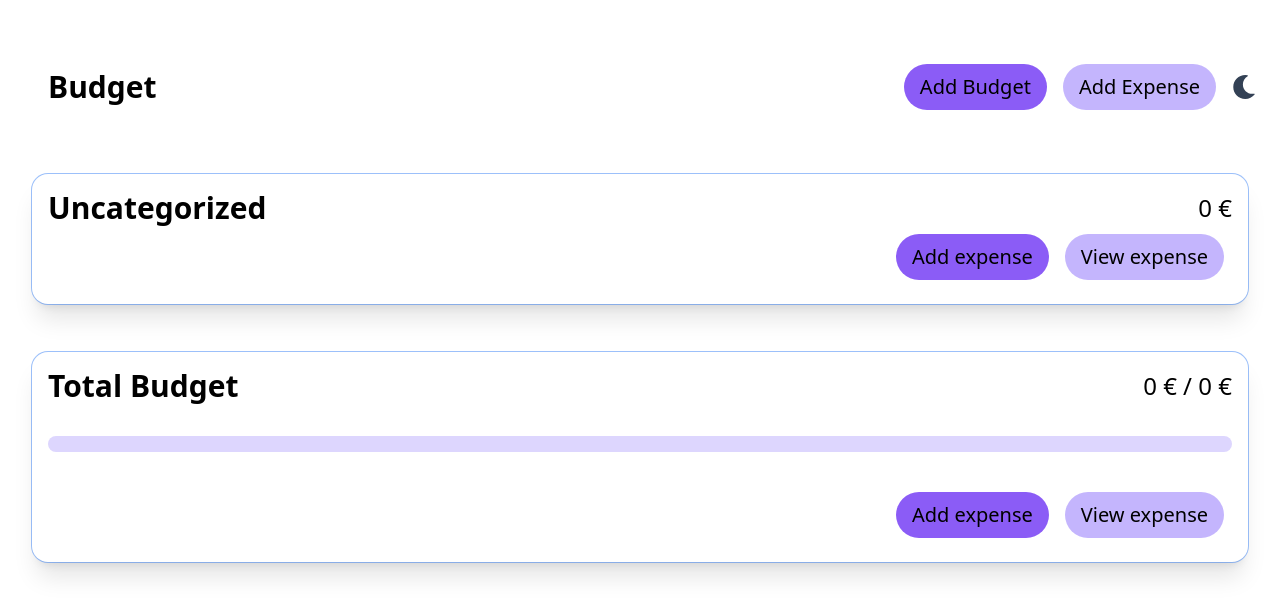
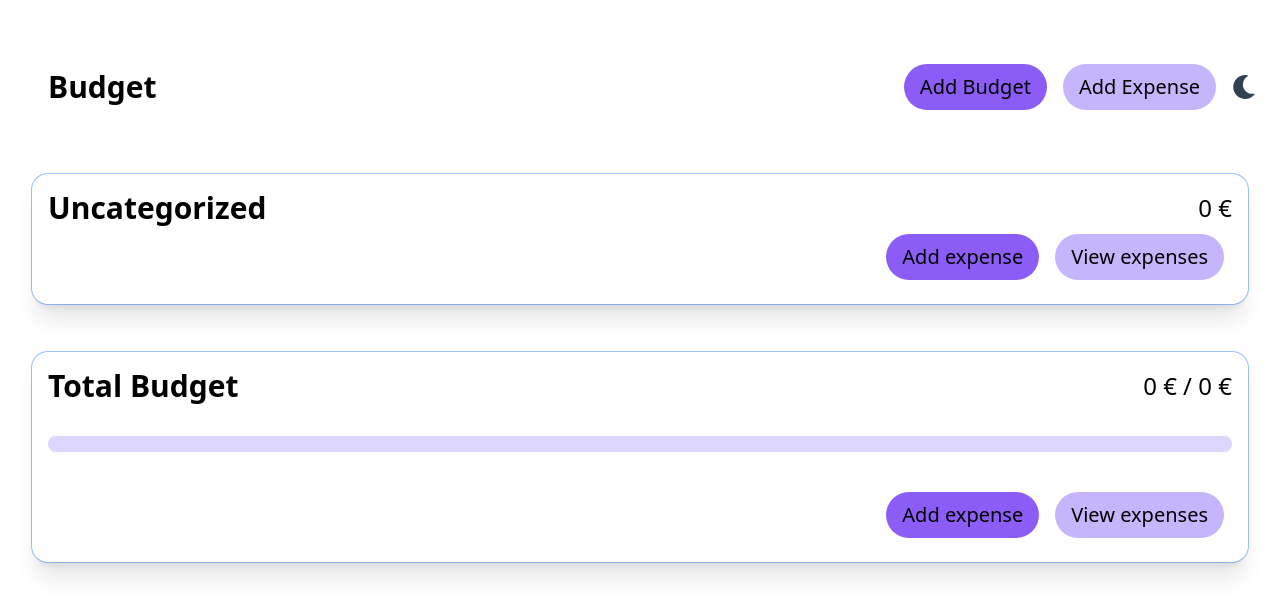
Before and after one commit to JessicaLoers/Budgeting-App, a Next.js app: page / in a window 1280 px wide. Shown: the top 616 px of the page. Built offline with nearby package versions, Linux system fonts and the light colour scheme.

Commit message:
Fixed height of expenses, edited button text, fixed NaN issue on total budget

```diff
--- a/components/Background.tsx
+++ b/components/Background.tsx
@@ -1,6 +1,6 @@
 const Background = ({ children }: any) => {
   return (
-    <div className="bg-white dark:bg-slate-700 transition-all h-min p-8">
+    <div className="bg-white dark:bg-slate-700 transition-all min-h-screen h-min p-8">
       {children}
     </div>
   );
--- a/components/BudgetCard.tsx
+++ b/components/BudgetCard.tsx
@@ -45,10 +45,15 @@ function BudgetCard({
 
   const totalBudget = Number(categoryBudget.budget);
 
+  const haveExpenses = () => {
+    if (categoryBudget.individualExpenses.length > 0) {
+      return true;
+    } else return false;
+  };
+
   return (
     <div
-      className={`rounded-2xl p-4 shadow-xl ring-1 mt-12 transition-[height] h-min duration-2000 ease-in-out ${
-        showExpenses ? "h-[26rem]" : "h-[13rem]"
+      className={`rounded-2xl p-4 shadow-xl ring-1 mt-12 transition-[height] h-min duration-2000 ease-in-out
       }`}
     >
       <div className="flex justify-between items-center relative">
@@ -87,7 +92,9 @@ function BudgetCard({
         >
           Add expense
         </Button>
-        <Button onClick={onShowExpenses}>View expense</Button>
+        <Button onClick={onShowExpenses}>
+          {showExpenses ? "Hide expenses" : "View expenses"}
+        </Button>
       </div>
       <Fade show={showExpenses}>
         <ShowExpenses
--- a/components/Fade.tsx
+++ b/components/Fade.tsx
@@ -18,7 +18,7 @@ const Fade = ({ show, children }: PropsWithChildren<Props>) => {
   return render ? (
     <div
       className={`${
-        show ? " max-h-[13rem] opacity-100" : "max-h-0 opacity-0"
+        show ? "h-min max-h-[13rem] opacity-100" : " max-h-0 opacity-0"
       } transition-all duration-2000 overflow-y-scroll`}
       onAnimationEnd={onAnimationEnd}
     >
--- a/components/TotalBudgetCard.tsx
+++ b/components/TotalBudgetCard.tsx
@@ -19,13 +19,9 @@ function TotalBudgetCard({ onShowAddExpense, budgets }: Props) {
 
   const expenses = budgets.map((budget) => budget.individualExpenses).flat();
 
-  const totalExpenses = Number(
-    budgets.map((budget) => getTotalExpenses(budget.individualExpenses))
-  );
-  console.log(totalExpenses);
+  const totalExpenses = Number(getTotalExpenses(expenses));
 
   const totalBudgets = budgets.reduce((a, b) => a + Number(b.budget), 0);
-  console.log(totalBudgets);
 
   const getWidth = () => {
     if (totalExpenses > totalBudgets) {
@@ -67,7 +63,9 @@ function TotalBudgetCard({ onShowAddExpense, budgets }: Props) {
         <Button primary onClick={onShowAddExpense}>
           Add expense
         </Button>
-        <Button onClick={onShowExpenses}>View expense</Button>
+        <Button onClick={onShowExpenses}>
+          {showExpenses ? "Hide expenses" : "View expenses"}
+        </Button>
       </div>
       <Fade show={showExpenses}>
         <ShowExpenses expenses={expenses} />
--- a/components/UncategorizedBudgetCard.tsx
+++ b/components/UncategorizedBudgetCard.tsx
@@ -26,8 +26,7 @@ function UncategorizedBudgetCard({
 
   return (
     <div
-      className={`rounded-2xl p-4 shadow-xl ring-1 mt-12 transition-[height] h-min duration-2000 ease-in-out ${
-        showExpenses ? "h-[26rem]" : "h-[13rem]"
+      className={`rounded-2xl p-4 shadow-xl ring-1 mt-12 transition-[height] h-min duration-2000 ease-in-out
       }`}
     >
       <div className="flex justify-between items-center">
@@ -42,7 +41,9 @@ function UncategorizedBudgetCard({
         <Button primary onClick={onShowAddExpense}>
           Add expense
         </Button>
-        <Button onClick={onShowExpenses}>View expense</Button>
+        <Button onClick={onShowExpenses}>
+          {showExpenses ? "Hide expenses" : "View expenses"}
+        </Button>
       </div>
       <Fade show={showExpenses}>
         <ShowExpenses
```
